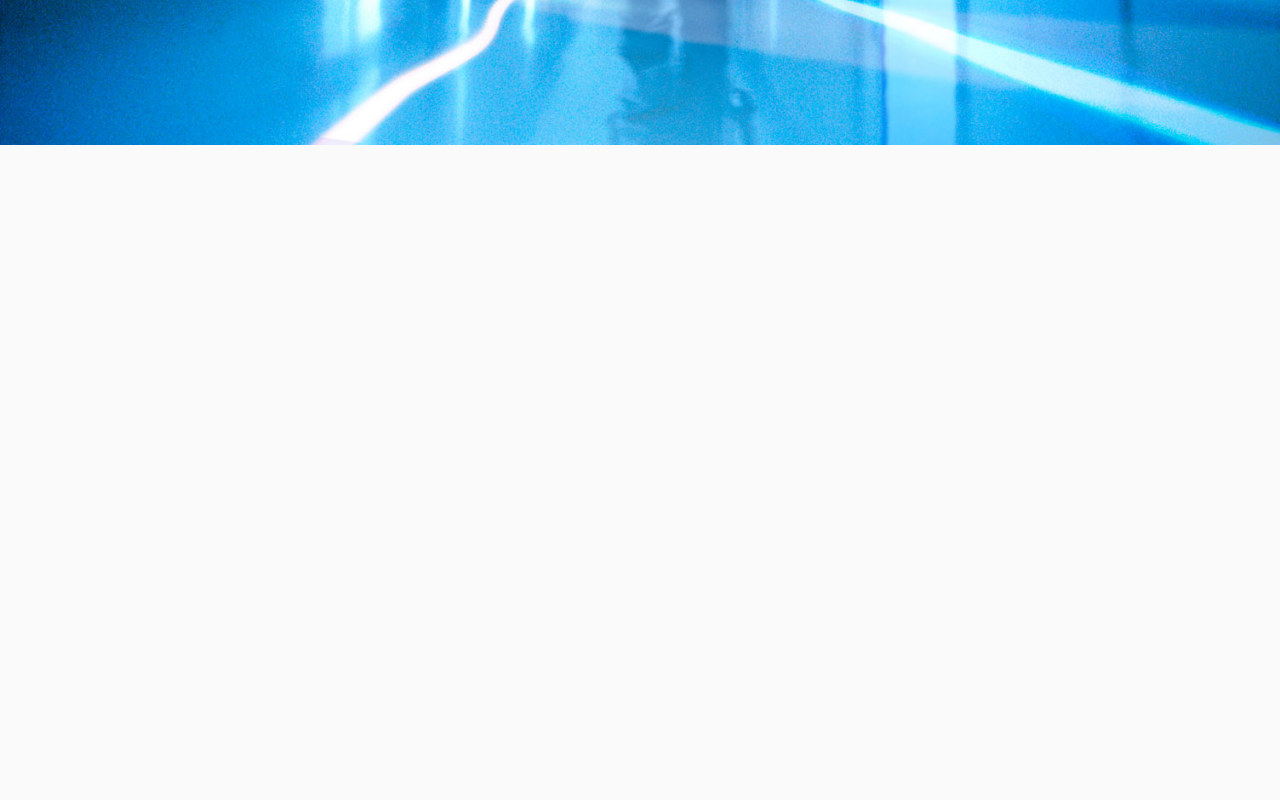
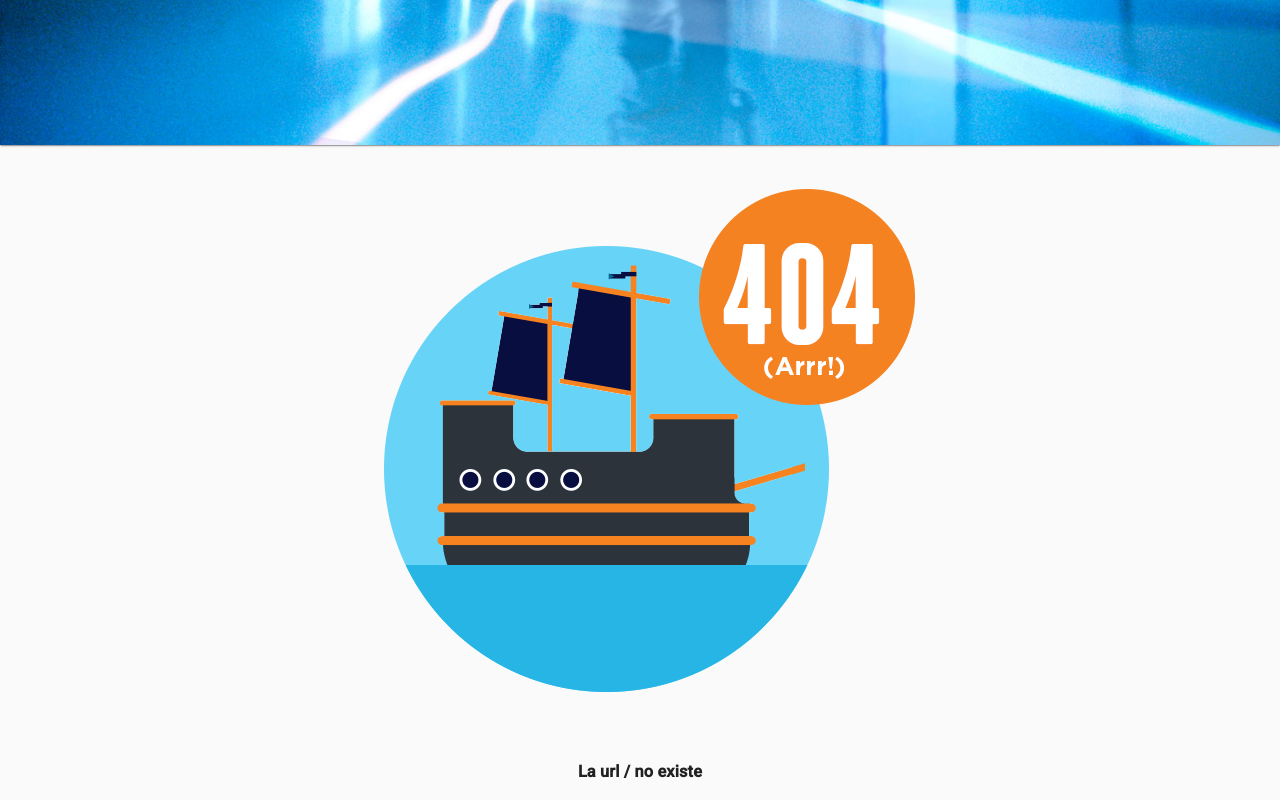
Before and after one commit to recetaselectronicas/frontend, a React (Create React App) app: page / in a window 1280 px wide. Shown: the part 719-1519 px from the top of the page. Before the commit the page ends 864 px from the top, so only its background shows below. Built offline with nearby package versions, Linux system fonts and the light colour scheme.

Commit message:
agrego pagina 404

```diff
--- a/src/App.js
+++ b/src/App.js
@@ -1,5 +1,5 @@
 import React, { useState } from 'react';
-import { BrowserRouter as Router, Route } from 'react-router-dom';
+import { BrowserRouter as Router, Route, Switch } from 'react-router-dom';
 import Navbar from './components/navbar/Navbar';
 import EmitRecipe from './pages/medic/EmitRecipe';
 import PrescriptionsPage from './pages/prescriptions/PrescriptionsPage';
@@ -7,9 +7,22 @@ import PrescriptionPage from './pages/prescriptionPage/PrescriptionPage';
 import Norm from './pages/norms/norms';
 import LoginPage from './pages/loginPage/LoginPage';
 import HomePage from './pages/homePage/HomePage';
-
+import notFound from './404.png';
 import './index.css';
 
+const NoMatch = ({ location }) => (
+  <div style={{ display: 'flex', justifyContent: 'center', alignItems: 'center' }}>
+    <div style={{ textAlign: 'center' }}>
+      <img src={notFound} alt="" />
+      <h3>
+        La url
+        {` ${location.pathname}`}
+        {' '}
+no existe
+      </h3>
+    </div>
+  </div>
+);
 function App() {
   const [type, setType] = useState('');
   return (
@@ -18,11 +31,13 @@ function App() {
       <main>
         <Route path="/" exact render={props => <HomePage {...props} setType={setType} />} />
         <Route path="/login" exact render={props => <LoginPage {...props} type={type} />} />
-
-        <Route path="/emitir" component={EmitRecipe} />
-        <Route path="/recetas" component={PrescriptionsPage} />
-        <Route path="/receta/:id" exact component={PrescriptionPage} />
-        <Route path="/normas" exact component={Norm} />
+        <Switch>
+          <Route path="/emitir" component={EmitRecipe} />
+          <Route path="/recetas" component={PrescriptionsPage} />
+          <Route path="/receta/:id" exact component={PrescriptionPage} />
+          <Route path="/normas" exact component={Norm} />
+          <Route component={NoMatch} />
+        </Switch>
       </main>
     </Router>
   );
```
Also changed, not shown: src/404.png (added).
